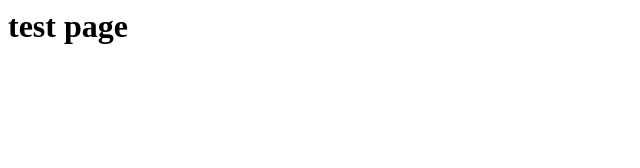
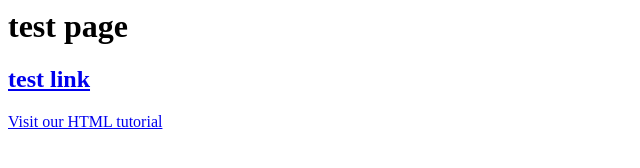
Before and after one commit to splashTI/SplashTI2, a plain HTML site: page index.html in a window 1280 px wide. Shown: the whole page, without its empty margins (0-640 px from the left). Drawn offline with Linux system fonts and the light colour scheme.

Commit message:
index file update
index file update

```diff
--- a/index.html
+++ b/index.html
@@ -1,6 +1,7 @@
 <html>
   <body>
     <h1>test page</h1>
-    <h2><a href="https://splashti.github.io/splashTI2/test.txt"></a></h2>
+    <h2><a href="https://splashti.github.io/splashTI2/test.txt"> test link</a></h2>
+	<a href="https://www.w3schools.com/html/">Visit our HTML tutorial</a>
   </body>
 </html>
```
